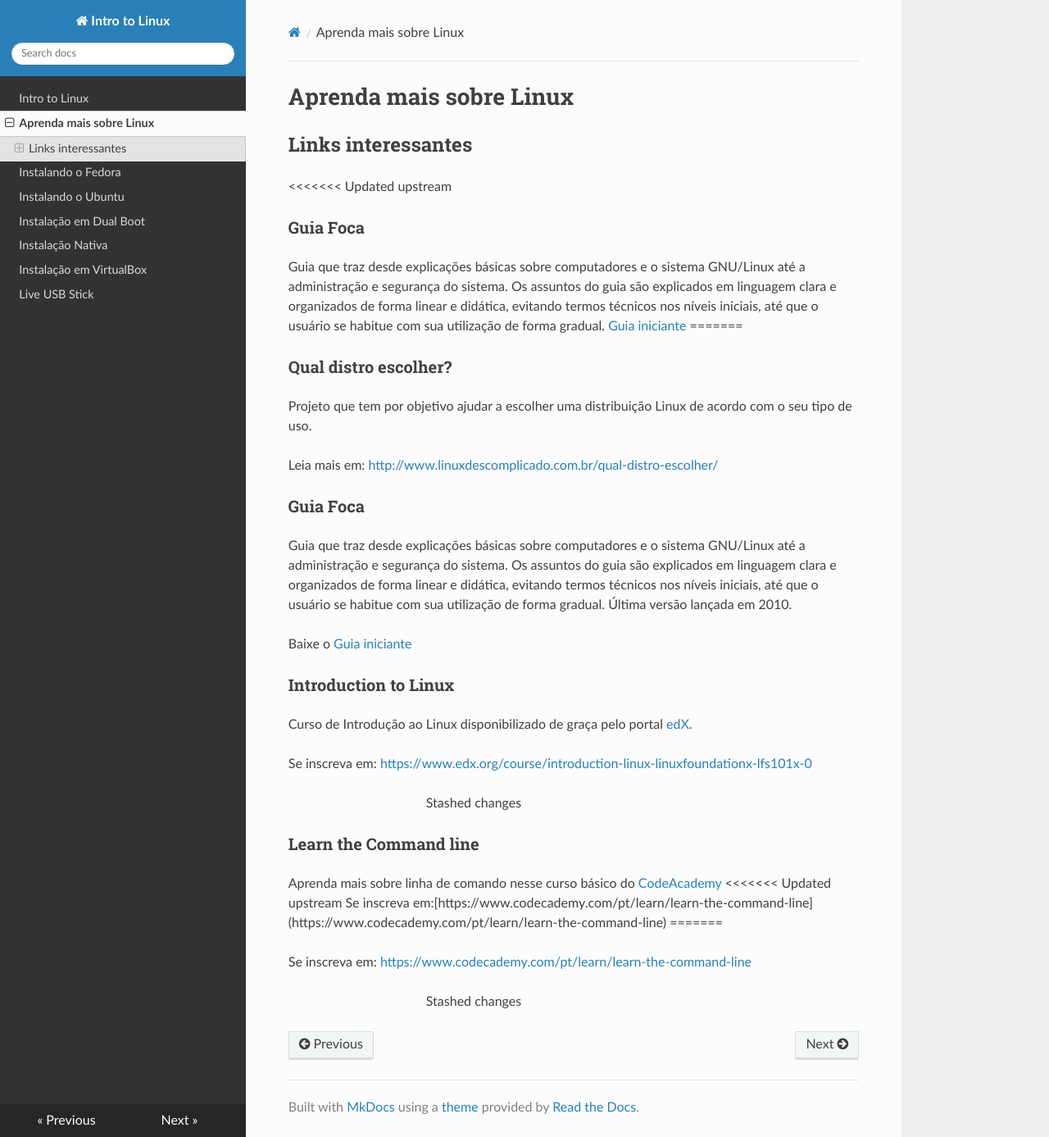
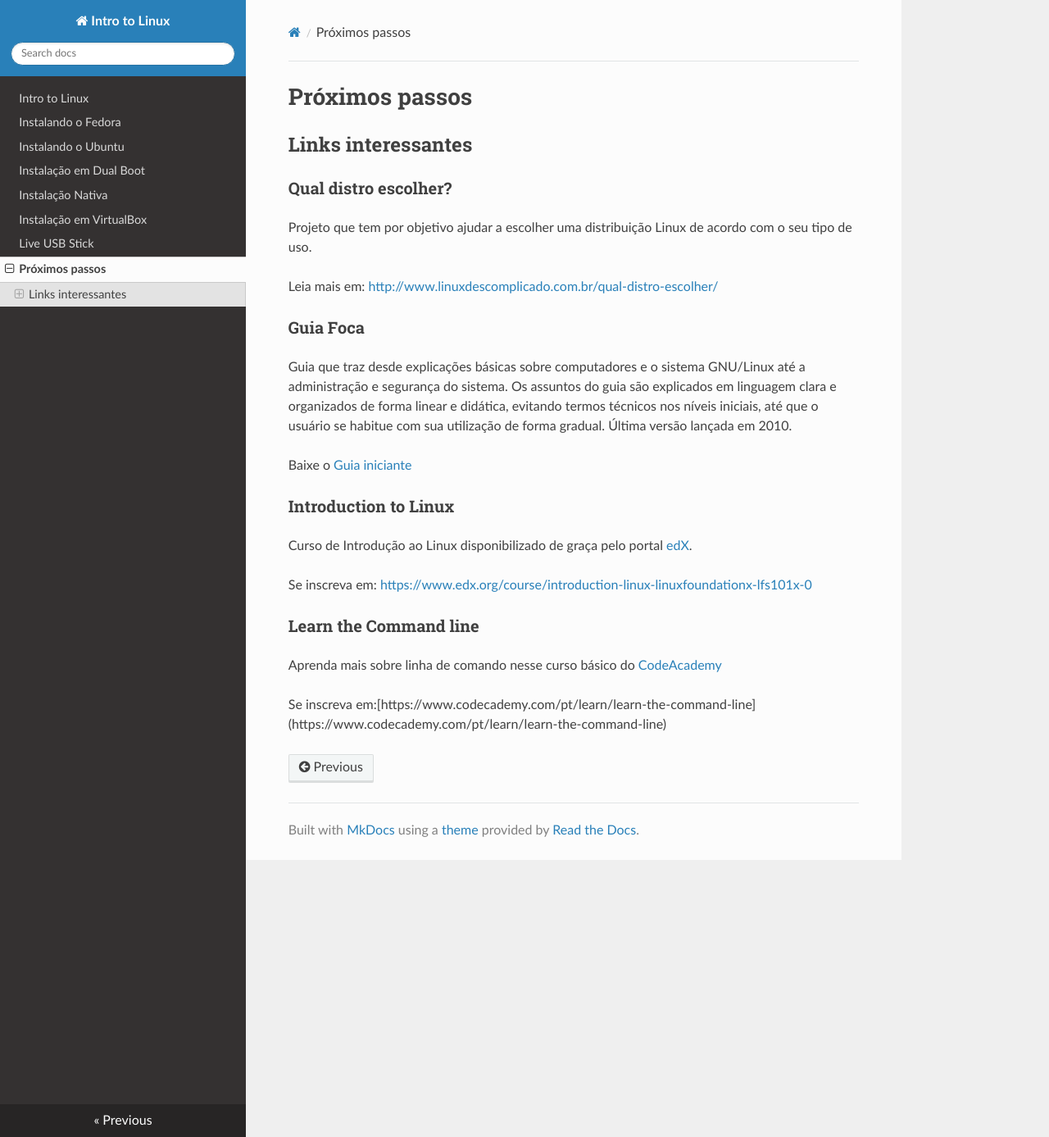
Before and after one commit to insideoutprojectbr/intro-to-linux-docs, an MkDocs documentation site: the page built from docs/Proximos passos.md, in a window 1280 px wide and 1387 px high. Shown: the whole window at 82% size. Built offline with MkDocs 1.6.1, drawn with Linux system fonts in a browser that asks for light colours; nearby versions of some CDN libraries.

Commit message:
Rename interesting links to next steps

```diff
--- a/docs/Aprenda mais sobre Linux.md
+++ b/docs/Proximos passos.md
@@ -1,13 +1,7 @@
-# Aprenda mais sobre Linux
+# Próximos passos
 
 ##Links interessantes
 
-<<<<<<< Updated upstream
-###Guia Foca
-
-Guia que traz desde explicações básicas sobre computadores e o sistema GNU/Linux até a administração e segurança do sistema. Os assuntos do guia são explicados em linguagem clara e organizados de forma linear e didática, evitando termos técnicos nos níveis iniciais, até que o usuário se habitue com sua utilização de forma gradual.
-[Guia iniciante](http://www.guiafoca.org/?page_id=238)
-=======
 ###Qual distro escolher?
 
 Projeto que tem por objetivo ajudar a escolher uma distribuição Linux de acordo com o seu tipo de uso.
@@ -25,14 +19,10 @@ Baixe o [Guia iniciante](http://www.guiafoca.org/?page_id=238)
 Curso de Introdução ao Linux disponibilizado de graça pelo portal [edX](https://www.edx.org/).
 
 Se inscreva em: [https://www.edx.org/course/introduction-linux-linuxfoundationx-lfs101x-0](https://www.edx.org/course/introduction-linux-linuxfoundationx-lfs101x-0)
->>>>>>> Stashed changes
+
 
 ###Learn the Command line
 
 Aprenda mais sobre linha de comando nesse curso básico do [CodeAcademy](https://www.codecademy.com)
-<<<<<<< Updated upstream
+
 Se inscreva em:[https://www.codecademy.com/pt/learn/learn-the-command-line] (https://www.codecademy.com/pt/learn/learn-the-command-line)
-=======
-
-Se inscreva em: [https://www.codecademy.com/pt/learn/learn-the-command-line](https://www.codecademy.com/pt/learn/learn-the-command-line)
->>>>>>> Stashed changes
```
